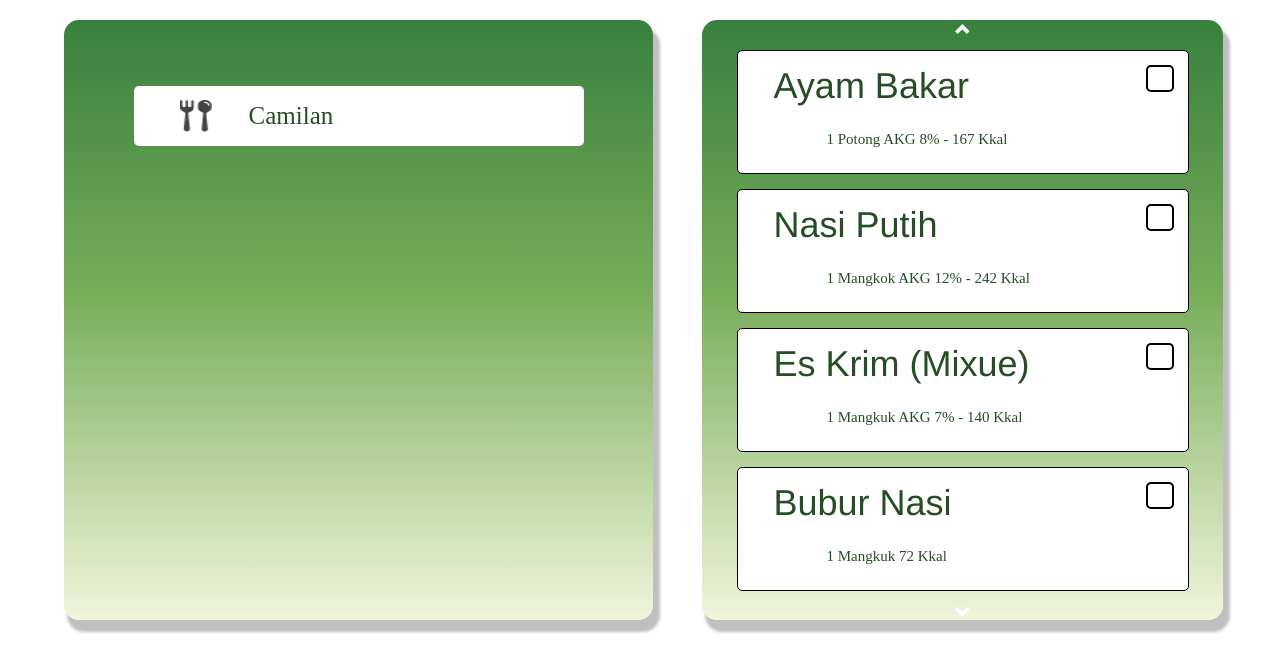
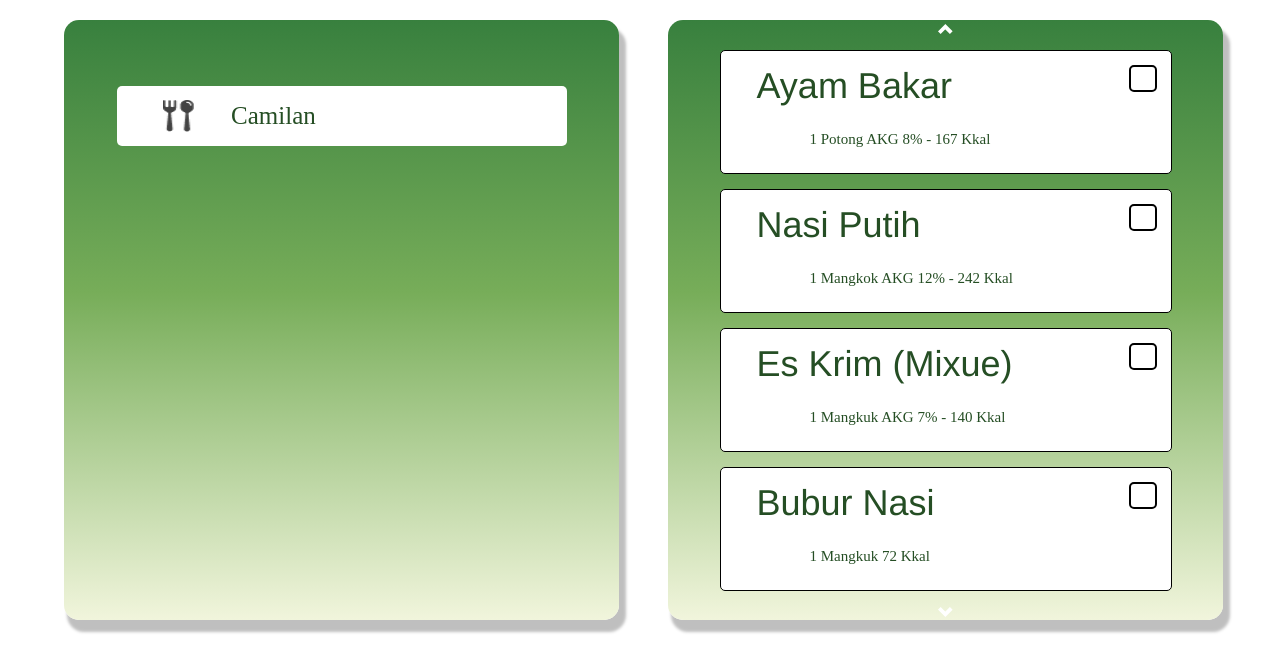
Before and after one commit to Shellahariza/PROJECTRPL, a PHP site: page /diaricamilan.html in a window 1280 px wide. Shown: the part 75-747 px from the top of the page. Run offline with PHP 8.4, Linux system fonts and the light colour scheme; some libraries are stand-ins or nearby versions.

Commit message:
edit by killah

```diff
--- a/diarimakananextend.css
+++ b/diarimakananextend.css
@@ -37,7 +37,8 @@ main {
   font-size: 30px;
 }
 .kotakkiri {
-  justify-content: space-evenly;
+  justify-content: normal;
+  padding-top: 66px;
 }
 .kotakkiri-child {
   display: flex;
@@ -50,7 +51,7 @@ main {
   border-radius: 5px;
   font-size: 25px;
   color: #254e24;
-  margin: 66px 69px 510.63px 70px;
+
 }
 .icon-pagi {
   width: 31.555px;
```
